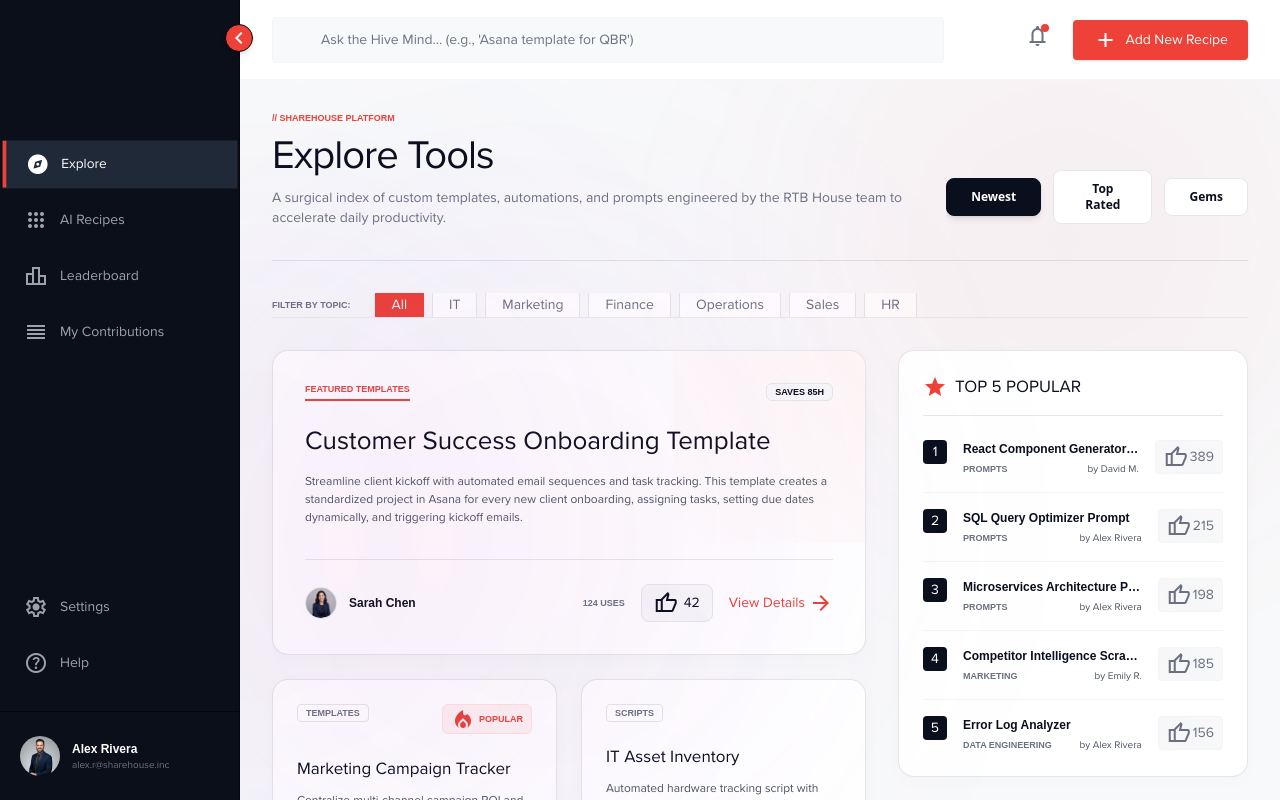
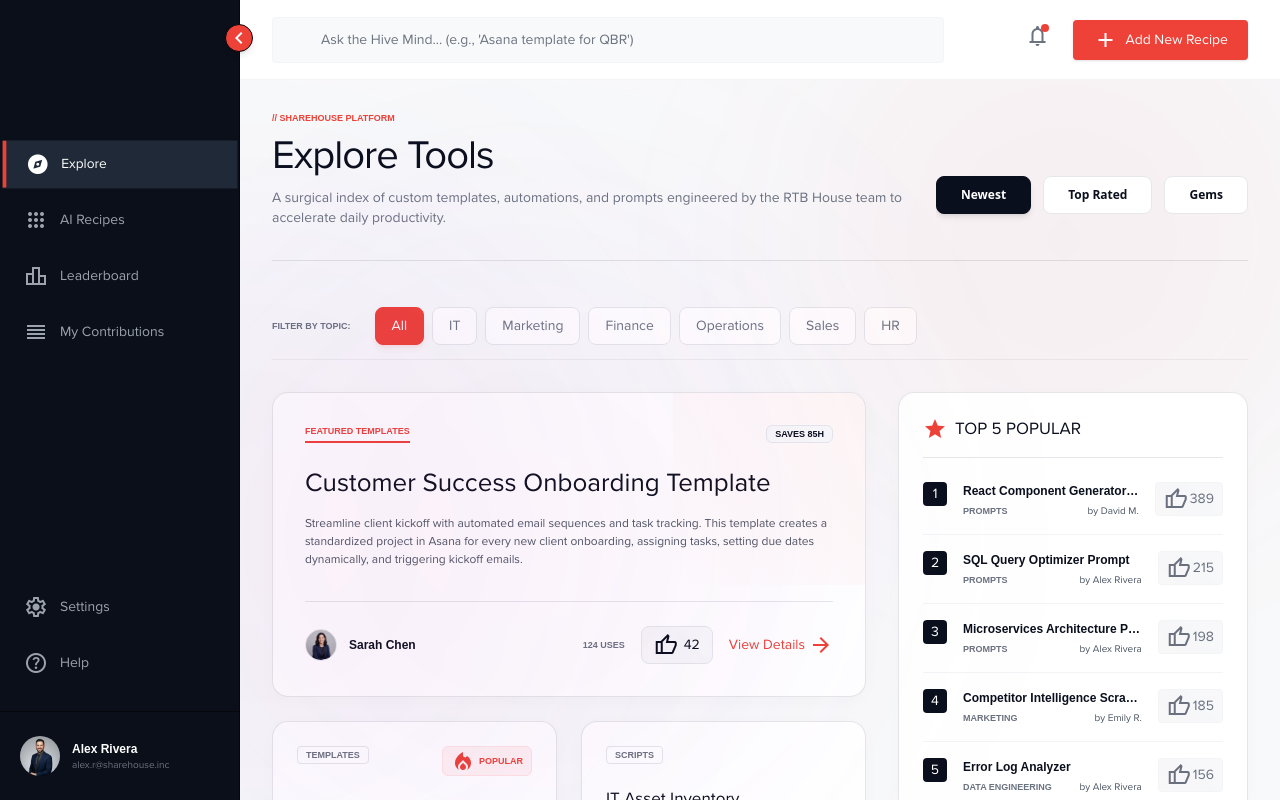
Before and after one commit to KubaBed/Sharehou, a React (Vite) app: page /dashboard in a window 1280 px wide. Built offline with nearby package versions, Linux system fonts and the light colour scheme; no server answers; a web font is replaced by a local one.

Commit message:
fix: resolve dashboard filter hover clipping

```diff
--- a/src/pages/Dashboard.jsx
+++ b/src/pages/Dashboard.jsx
@@ -95,7 +95,7 @@ const Dashboard = () => {
         <main className="flex-1 overflow-y-auto px-8 py-8 hide-scrollbar flex flex-col gap-8">
 
           {/* Header Banner - Editorial Brutalism Stance */}
-          <div className="relative border-b border-charcoal/10 pb-8 flex flex-col md:flex-row justify-between items-start md:items-end gap-6">
+          <div className="relative border-b border-charcoal/10 pb-8 flex flex-col md:flex-row justify-between items-start md:items-end gap-6 shrink-0">
             <div>
               <span className="font-spec-tagline text-scarlett-red block mb-2">// SHAREHOUSE PLATFORM</span>
               <h2 className="font-spec-title text-charcoal tracking-tight">Explore Tools</h2>
@@ -105,7 +105,7 @@ const Dashboard = () => {
             </div>
 
             {/* Quick Actions / Filters */}
-            <div className="flex items-center gap-3 overflow-x-auto w-full md:w-auto pb-1 hide-scrollbar">
+            <div className="flex items-center gap-3 overflow-x-auto w-full md:w-auto py-3.5 shrink-0 hide-scrollbar">
               {['Newest', 'Top Rated', 'Gems'].map((f, i) => (
                 <button
                   key={f}
@@ -122,8 +122,8 @@ const Dashboard = () => {
             </div>
           </div>
 
-          {/* Topics Selector - Fixed Crop Bug by adding py-3 instead of pb-2 */}
-          <div className="flex items-center gap-2 overflow-x-auto py-3 border-b border-charcoal/5 hide-scrollbar">
+          {/* Topics Selector - Fixed Crop Bug by adding py-3.5 shrink-0 instead of pb-2 */}
+          <div className="flex items-center gap-2 overflow-x-auto py-3.5 shrink-0 border-b border-charcoal/5 hide-scrollbar">
             <span className="text-muted-silver font-spec-tagline mr-4 shrink-0">Filter by topic:</span>
             {['All', 'IT', 'Marketing', 'Finance', 'Operations', 'Sales', 'HR'].map((t) => (
               <button
```
